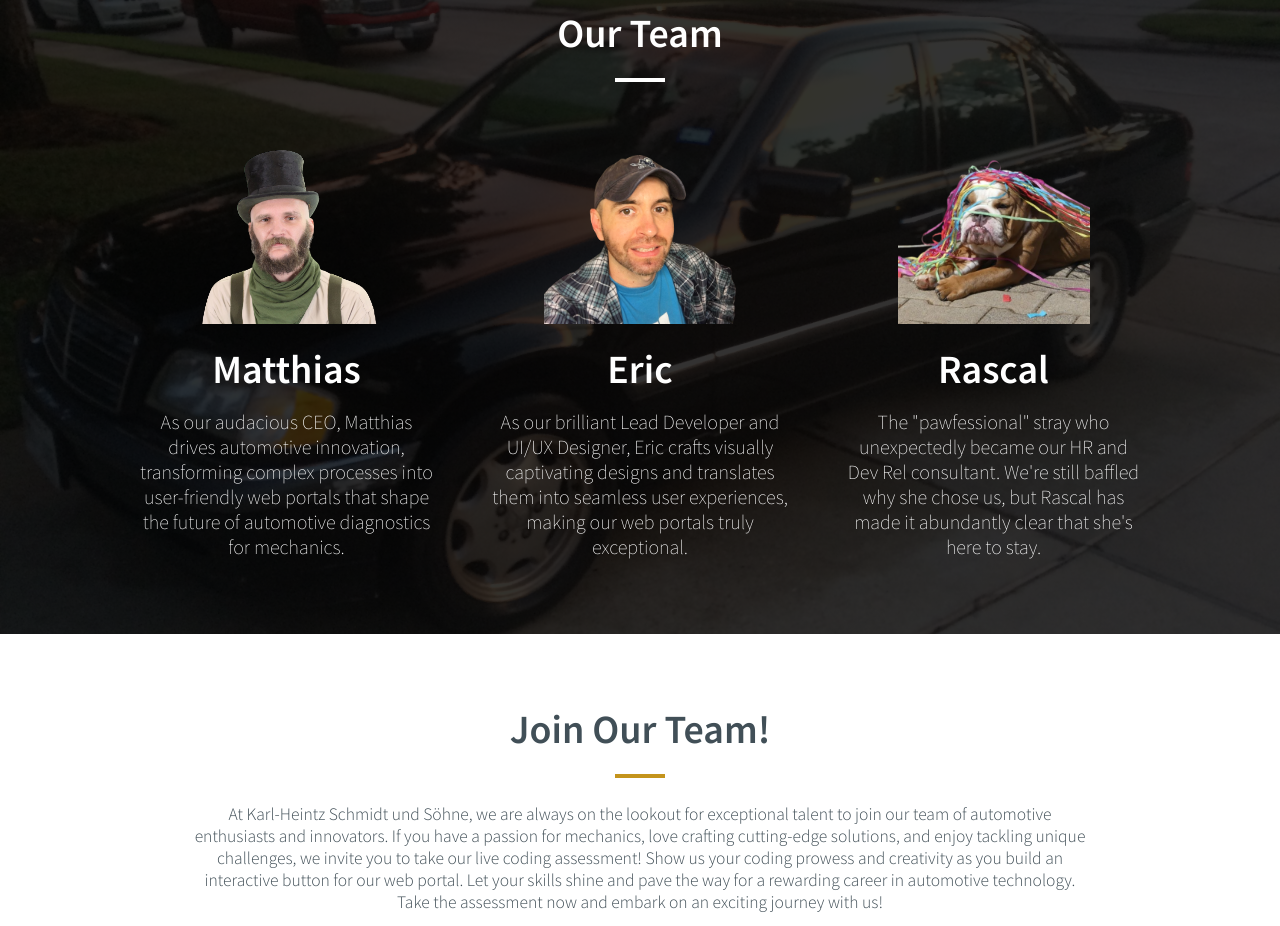
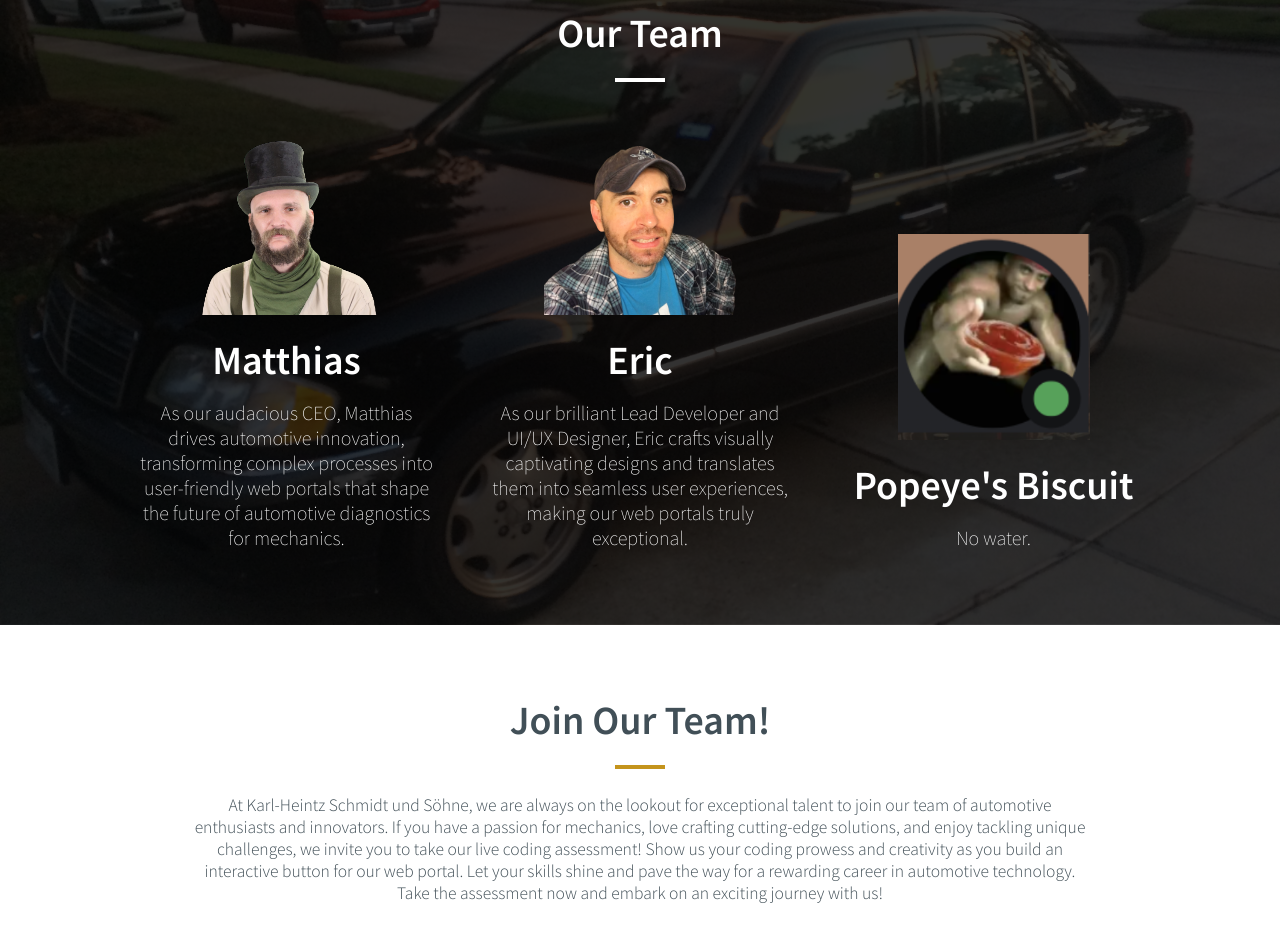
Before and after one commit to intelagense/Karl-Heintz, a plain HTML site: page index.html in a window 1280 px wide. Shown: the part 1367-2293 px from the top of the page. Drawn offline with Linux system fonts and the light colour scheme.

Commit message:
Update index.html

```diff
--- a/index.html
+++ b/index.html
@@ -129,12 +129,10 @@
           </p>
         </div>
         <div class="col">
-          <img class="profile" src="./assets/img/dog.png" alt="" />
-          <h1>Rascal</h1>
+          <img class="profile" src="./assets/img/popeye.png" alt="" />
+          <h1>Popeye's Biscuit</h1>
           <p>
-            The "pawfessional" stray who unexpectedly became our HR and Dev Rel
-            consultant. We're still baffled why she chose us, but Rascal has
-            made it abundantly clear that she's here to stay.
+            No water.
           </p>
         </div>
       </div>
```
